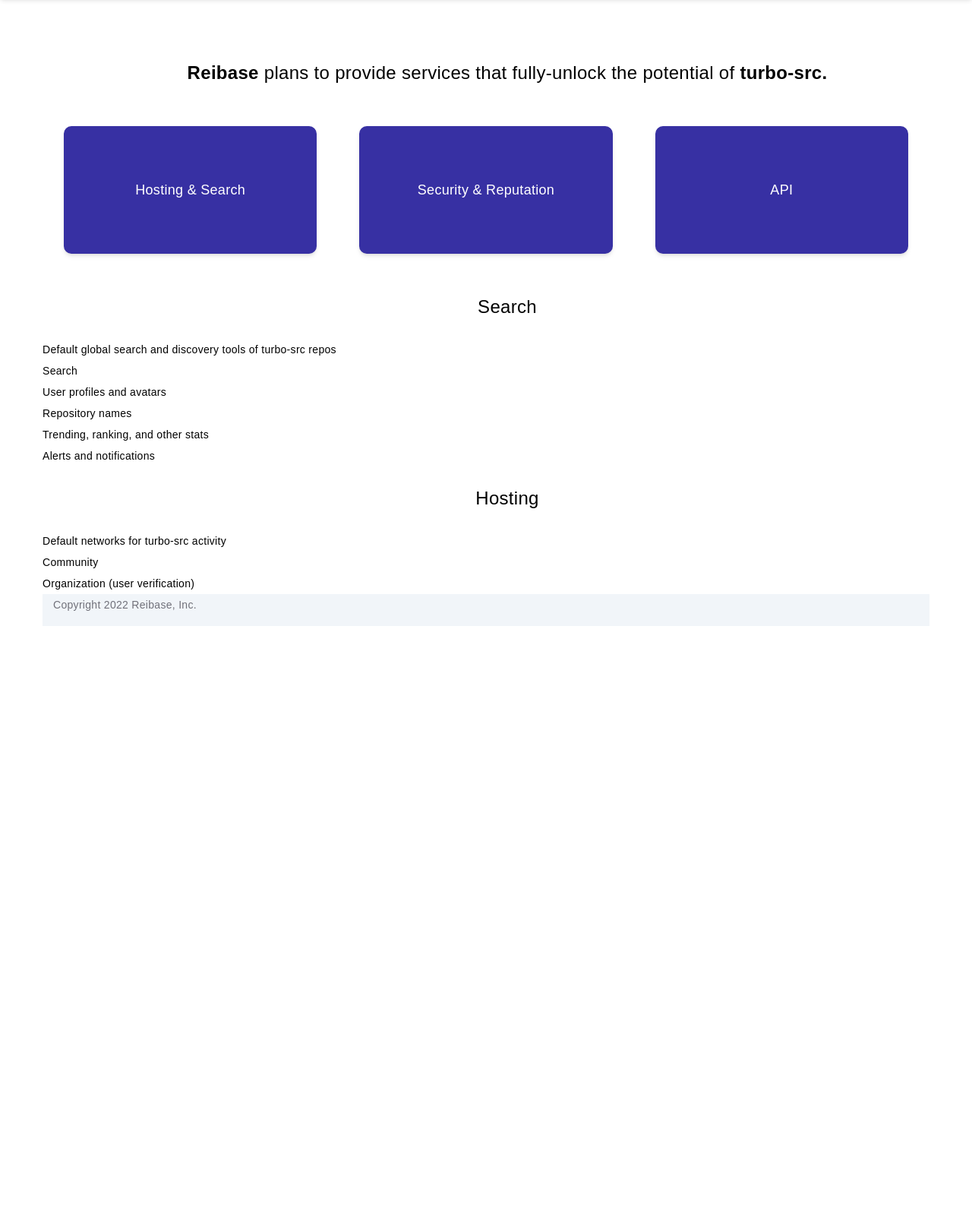
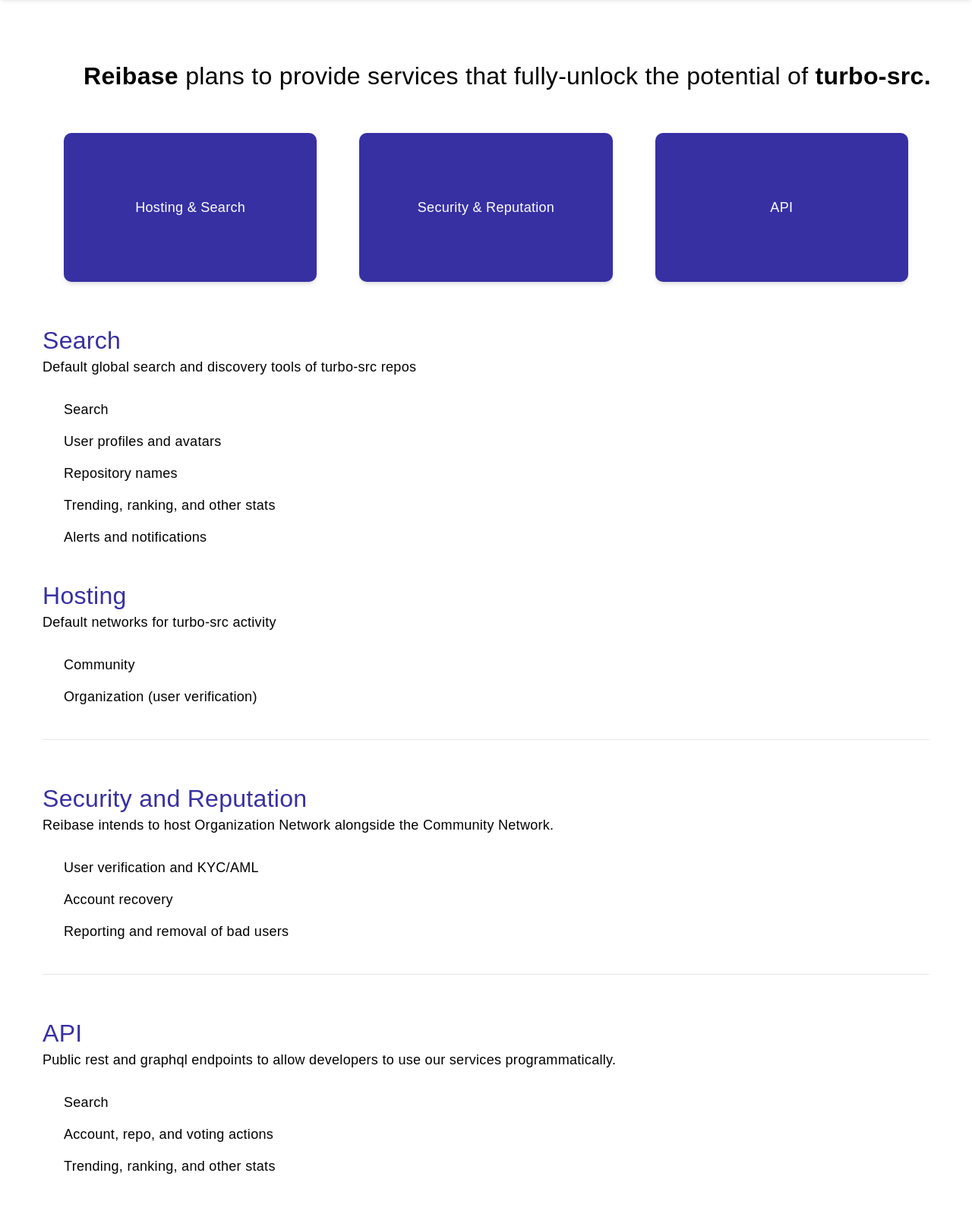
Before and after one commit to jex441/reibasewebsite, a website: page public/services.html in a window 1280 px wide. Shown: the part 100-1694 px from the top of the page at 76% size. Before the commit the page ends 980 px from the top, so only its background shows below. Drawn offline with nearby package versions, Linux system fonts and the light colour scheme.

Commit message:
services page linked

```diff
--- a/public/services.css
+++ b/public/services.css
@@ -9,11 +9,11 @@
 .heading {
     width: 100%;
     text-align: center;
-    font-size: 24px;
+    font-size: 32px;
     margin: 2rem;
 }
 .heading span {
-    font-size: 24px;
+    font-size: 32px;
     font-weight: bold;
 }
 .services {
@@ -21,9 +21,9 @@
     flex-direction: row;
     justify-content: space-between;
 }
-.service {
-    height: 12rem;
-    width: 33%;
+.services a {
+    height: 14rem;
+    width: 100%;
     background-color: var(--primary);
     color: #FFF;
     padding: 2rem;
@@ -40,4 +40,25 @@
 justify-content: flex-start;
 flex-direction: column;
 line-height: 2rem;
+margin: 2rem 0 2rem 0;
+border-bottom: 1px solid var(--lightgray);
 }
+.serviceText:last-child {
+    border: none;
+}
+.serviceText h1 {
+    line-height: 3rem;
+    font-size: 32px;
+    color: var(--primary);
+}
+.serviceText div {
+    font-size: 18px;
+}
+.serviceText ul li {
+    font-size: 18px;
+    margin-bottom: 1rem;
+}
+.serviceText ul {
+    list-style: disc;
+    margin: 2rem;
+}
--- a/public/services.html
+++ b/public/services.html
@@ -32,7 +32,7 @@
         </form>
       </li> -->
       <li>
-        <a href="./notfound.html">Services</a>
+        <a href="./services.html">Services</a>
       </li>
       <li>
         <a href="./team.html">Team</a>
@@ -50,12 +50,12 @@
     <section class="servicesContent">
         <div class="heading"><span>Reibase</span> plans to provide services that fully-unlock the potential of <span>turbo-src.</span></div>
    <div class="services">
-    <span class="service">Hosting & Search</span>
-    <span class="service">Security & Reputation</span>
-    <span class="service">API</span>
+    <a href="#search">Hosting & Search</a>
+    <a href="#security">Security & Reputation</a>
+    <a href="#api">API</a>
 </div>
-<div class="serviceText">
-    <div class="heading">Search</div>
+<div id="search" class="serviceText">
+    <h1>Search</h1>
     <div>Default global search and discovery tools of turbo-src repos</div>
     <ul>
         <li>
@@ -66,7 +66,7 @@
     <li>Trending, ranking, and other stats</li>
     <li>Alerts and notifications</li>
 </ul>
-<div class="heading">Hosting</div>
+<h1>Hosting</h1>
 <div>Default networks for turbo-src activity</div>
     <ul>
         <li>
@@ -76,6 +76,26 @@
         Organization (user verification)
         </li>
     </ul>
+    </div>
+    <div id="security" class="serviceText">
+      <h1>Security and Reputation</h1>
+      <div>Reibase intends to host Organization Network alongside the Community Network.</div>
+      <ul>
+        <li>User verification and KYC/AML</li>
+        <li>Account recovery</li>
+        <li>Reporting and removal of bad users</li>
+      </ul>
+    </div>
+    <div id="api" class="serviceText">
+      <h1>API</h1>
+      <div>Public rest and graphql endpoints to allow developers to use our services programmatically.</div>
+      <ul>
+        <li>Search</li>
+        <li>Account, repo, and voting actions</li>
+        <li>Trending, ranking, and other stats</li>
+      </ul>
+    </div>
+    </section>
     <!-- Footer -->
     <footer class="footer">Copyright 2022 Reibase, Inc.</footer>
   </body>
--- a/public/style.css
+++ b/public/style.css
@@ -7,6 +7,13 @@
     font-weight:300;
     font-size: 14px;
     letter-spacing: .3px;
+    scroll-behavior: smooth;
+}
+a {
+    text-decoration: none;
+}
+a:hover {
+    color: var(--primary);
 }
 a:visited {
     color: var(--primary);
```
Also changed, not shown: public/index.html (+1 -1 lines), public/team.html (+1 -1 lines).
